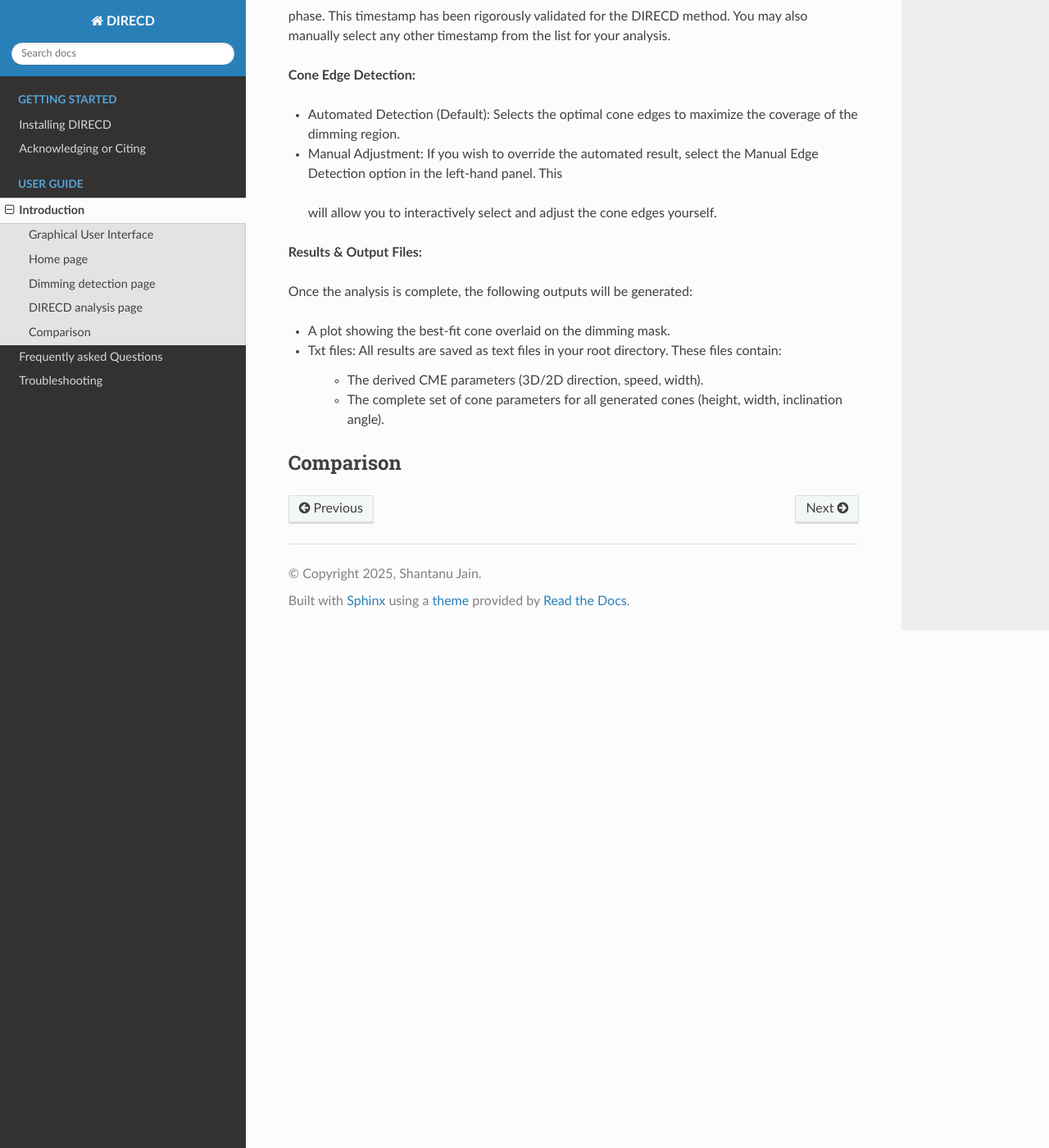
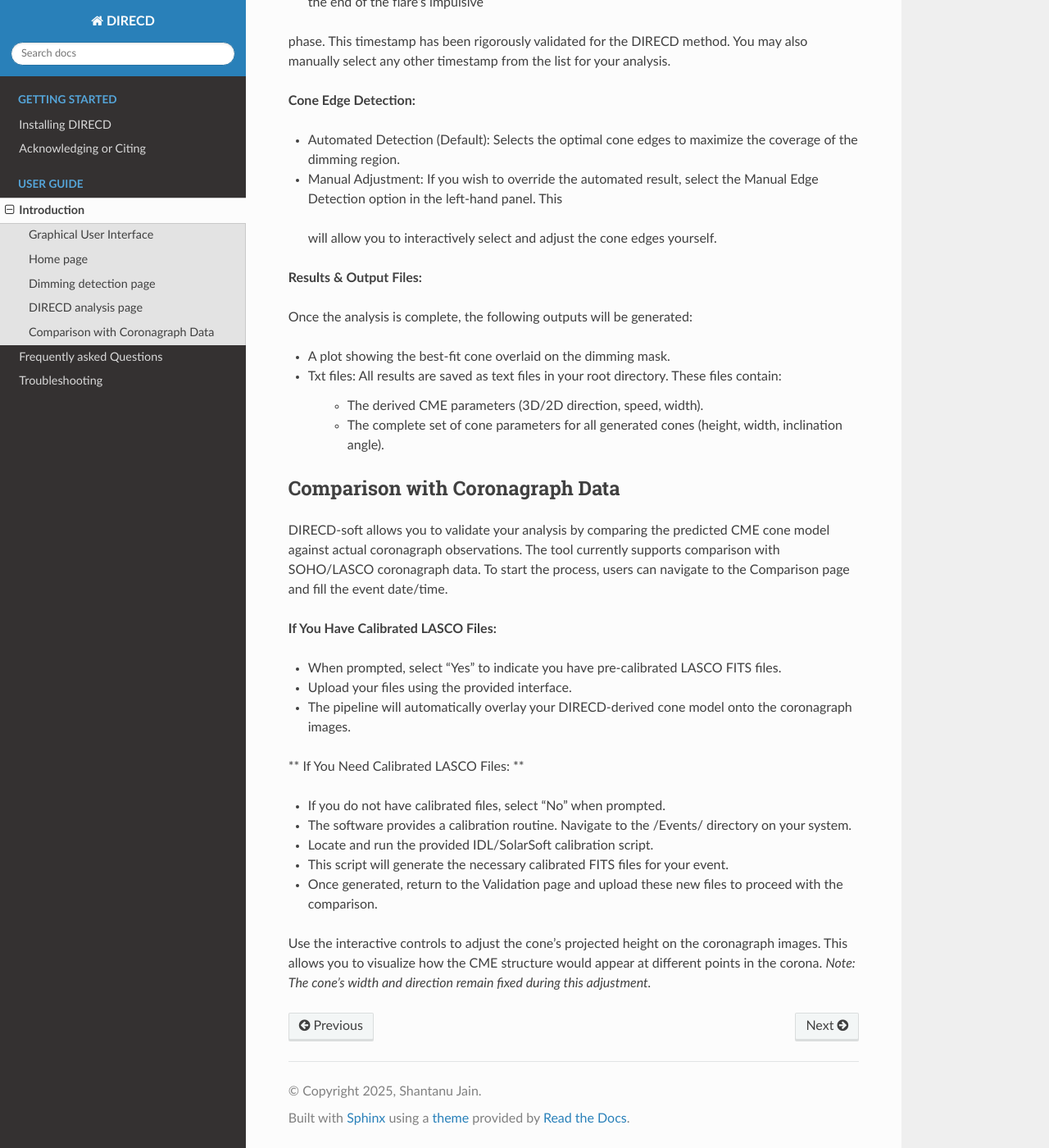
Before and after one commit to jain-shantanu/DIRECD_soft, a Sphinx documentation site: the page built from source/Introduction.rst, in a window 1280 px wide and 1400 px high, scrolled down 3042 px. Shown: the whole window at 82% size. Built offline with Sphinx 7.4.7 and the Read the Docs theme 3.1.0, drawn with Linux system fonts in a browser that asks for light colours.

Commit message:
Update Introduction.rst

```diff
--- a/source/Introduction.rst
+++ b/source/Introduction.rst
@@ -83,6 +83,7 @@ DIRECD analysis page
 
 After you have generated your dimming masks using the Dimming Detection tool, proceed to the DIRECD page to perform a
 Coronal Mass Ejection (CME) analysis.
+
 **Page Layout & Initial Setup**
  - The DIRECD page has a similar layout to the Dimming Detection page but includes additional analysis controls.
  - The base map for comparison is automatically set to a time 30 minutes before the flare's start.
@@ -110,5 +111,35 @@ Once the analysis is complete, the following outputs will be generated:
     * The derived CME parameters (3D/2D direction, speed, width).
     * The complete set of cone parameters for all generated cones (height, width, inclination angle).
 
-Comparison
+Comparison with Coronagraph Data
 ---------------
+
+DIRECD-soft allows you to validate your analysis by comparing the predicted CME cone model against actual coronagraph observations.
+The tool currently supports comparison with SOHO/LASCO coronagraph data.
+To start the process, users can navigate to the Comparison page and fill the event date/time.
+
+**If You Have Calibrated LASCO Files:**
+
+- When prompted, select "Yes" to indicate you have pre-calibrated LASCO FITS files.
+
+- Upload your files using the provided interface.
+
+- The pipeline will automatically overlay your DIRECD-derived cone model onto the coronagraph images.
+
+
+** If You Need Calibrated LASCO Files: **
+
+- If you do not have calibrated files, select "No" when prompted.
+
+- The software provides a calibration routine. Navigate to the /Events/ directory on your system.
+
+- Locate and run the provided IDL/SolarSoft calibration script.
+
+- This script will generate the necessary calibrated FITS files for your event.
+
+- Once generated, return to the Validation page and upload these new files to proceed with the comparison.
+
+
+Use the interactive controls to adjust the cone's projected height on the coronagraph images. This allows you to visualize how the
+CME structure would appear at different points in the corona.
+*Note: The cone's width and direction remain fixed during this adjustment.*
```
